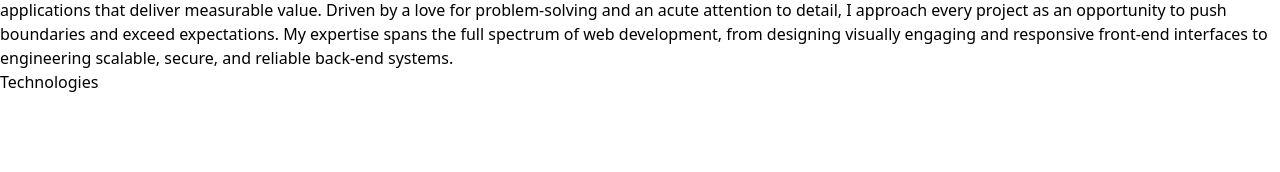
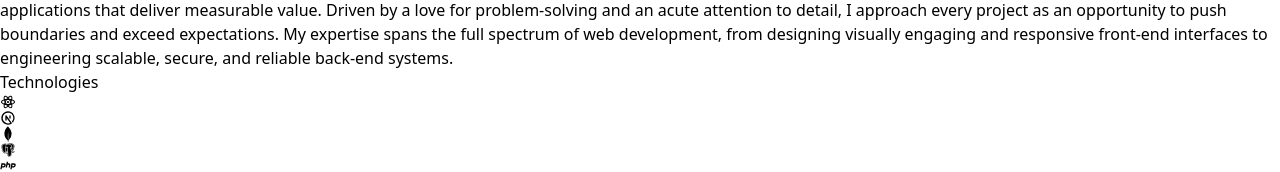
Before and after one commit to ManideekshithEtikala/Portfolio, a React (Vite) app: page / in a window 1280 px wide. Shown: the part 3157-3329 px from the top of the page. Before the commit the page ends 3251 px from the top, so only its background shows below. Built offline with nearby package versions, Linux system fonts and the light colour scheme.

Commit message:
completed the technologies used here

```diff
--- a/src/components/About.jsx
+++ b/src/components/About.jsx
@@ -6,7 +6,7 @@
     <div className="border-b border-neutral-900 pb-4">
       <h1 className="my-20 text-center text-4xl">
         About
-        <span className="text-neutral-500">Me</span>
+        <span className="text-neutral-500"> Me</span>
       </h1>
       <div className="flex flex-col md:flex-row items-center lg:items-start " >
         <div className="w-full lg:w-1/2 lg:p-8 ">
--- a/src/components/Technologies.jsx
+++ b/src/components/Technologies.jsx
@@ -1,8 +1,37 @@
 import React from 'react'
+import { RiReactjsLine } from "react-icons/ri";
+import { TbBrandNextjs } from "react-icons/tb";
+import { SiMongodb } from "react-icons/si";
+import { FaNodeJs } from "react-icons/fa6";
+import { BiLogoPostgresql } from "react-icons/bi";
+import { RiPhpLine } from "react-icons/ri";
 
 const Technologies = () => {
   return (
-    <div>Technologies</div>
+    <div className='border-b border-neutral-800 pb-24'>
+      <h2 className='my-20 text-center text-4xl'>Technologies</h2>
+      <div className="flex flex-wrap items-center justify-center gap-4">
+        <div className="rounded-2xl border-2 border-neutral-900 p-4">
+            <RiReactjsLine className='text-5xl md:text-7xl text-cyan-400' />
+        </div>
+        <div className="rounded-2xl border-2 border-neutral-900 p-4">
+            <TbBrandNextjs className='text-5xl md:text-7xl text-white' />
+        </div>
+        <div className="rounded-2xl border-2 border-neutral-900 p-4">
+            <SiMongodb className='text-5xl md:text-7xl text-green-500' />
+        </div>
+        <div className="rounded-2xl border-2 border-neutral-900 p-4">
+            <BiLogoPostgresql className='text-5xl md:text-7xl text-[#306793] rounded-full' />
+        </div>
+        <div className="rounded-2xl border-2 border-neutral-900 p-4">
+            <RiPhpLine className='text-5xl md:text-7xl text-black bg-[#7377ae] rounded-full' />
+        </div>
+        <div className="rounded-2xl border-2 border-neutral-900 p-4">
+            <FaNodeJs className='text-5xl md:text-7xl text-green-500' />
+        </div>
+
+      </div>
+    </div>
   )
 }
 
```
